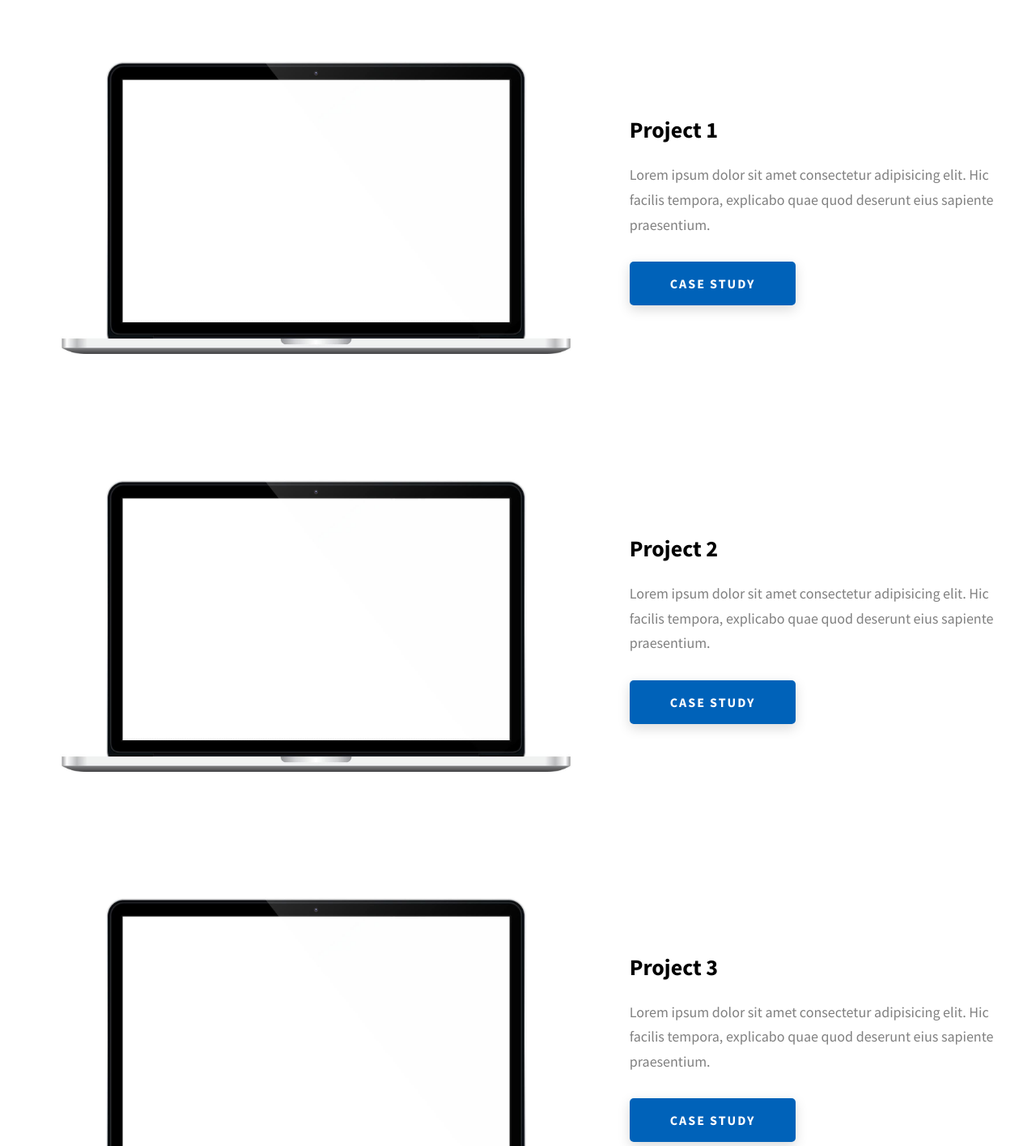
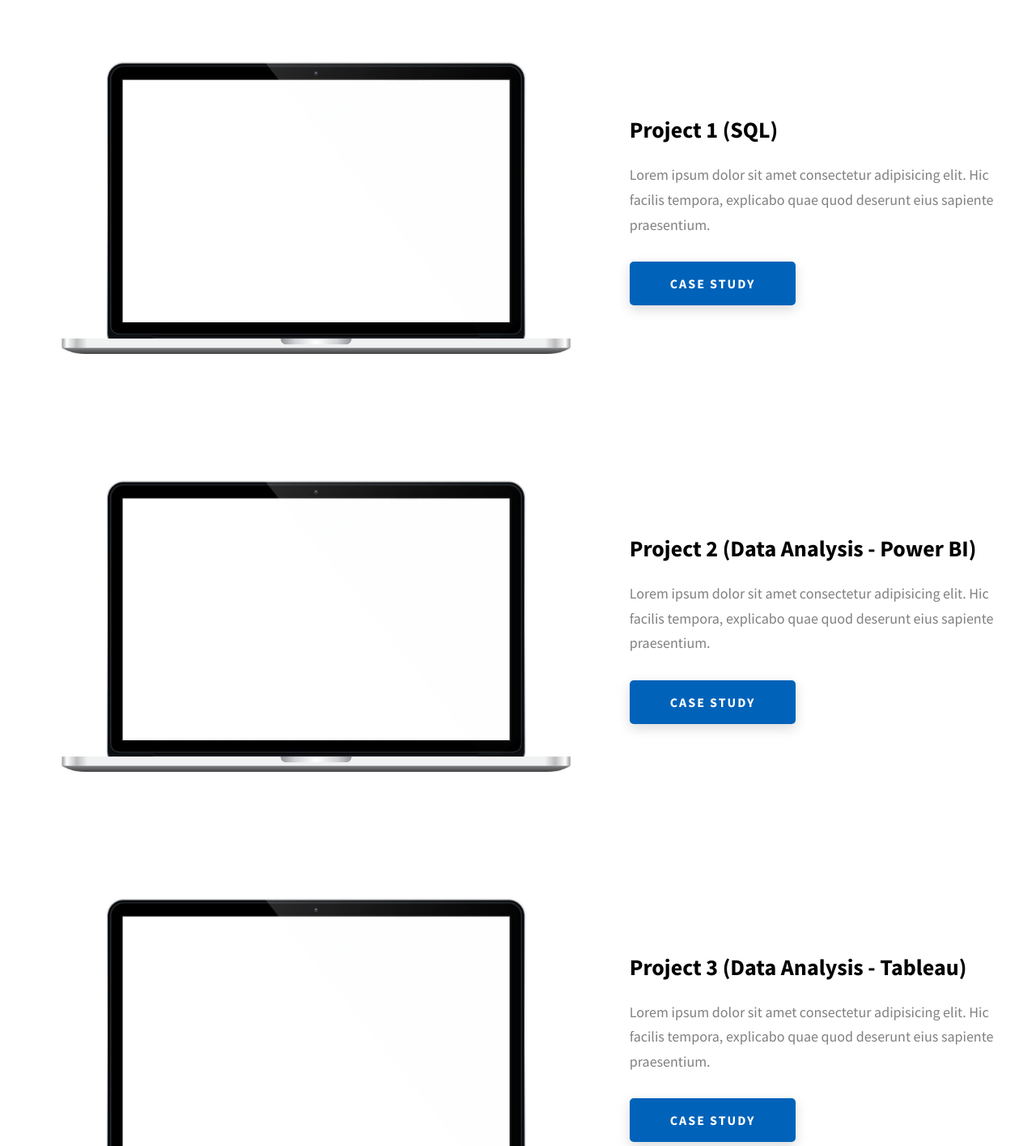
Before and after one commit to Hafeezuddin-DA/Hafeezuddin-DA.github.io, a website: page index.html in a window 1280 px wide. Shown: the part 1920-3335 px from the top of the page at 81% size. Drawn offline with Linux system fonts and the light colour scheme.

Commit message:
Update index.html

```diff
--- a/index.html
+++ b/index.html
@@ -188,7 +188,7 @@
               />
             </div>
             <div class="projects__row-content">
-              <h3 class="projects__row-content-title">Project 1</h3>
+              <h3 class="projects__row-content-title">Project 1 (SQL)</h3>
               <p class="projects__row-content-desc">
                 Lorem ipsum dolor sit amet consectetur adipisicing elit. Hic
                 facilis tempora, explicabo quae quod deserunt eius sapiente
@@ -212,7 +212,7 @@
               />
             </div>
             <div class="projects__row-content">
-              <h3 class="projects__row-content-title">Project 2</h3>
+              <h3 class="projects__row-content-title">Project 2 (Data Analysis - Power BI)</h3>
               <p class="projects__row-content-desc">
                 Lorem ipsum dolor sit amet consectetur adipisicing elit. Hic
                 facilis tempora, explicabo quae quod deserunt eius sapiente
@@ -236,7 +236,7 @@
               />
             </div>
             <div class="projects__row-content">
-              <h3 class="projects__row-content-title">Project 3</h3>
+              <h3 class="projects__row-content-title">Project 3 (Data Analysis - Tableau)</h3>
               <p class="projects__row-content-desc">
                 Lorem ipsum dolor sit amet consectetur adipisicing elit. Hic
                 facilis tempora, explicabo quae quod deserunt eius sapiente
```
